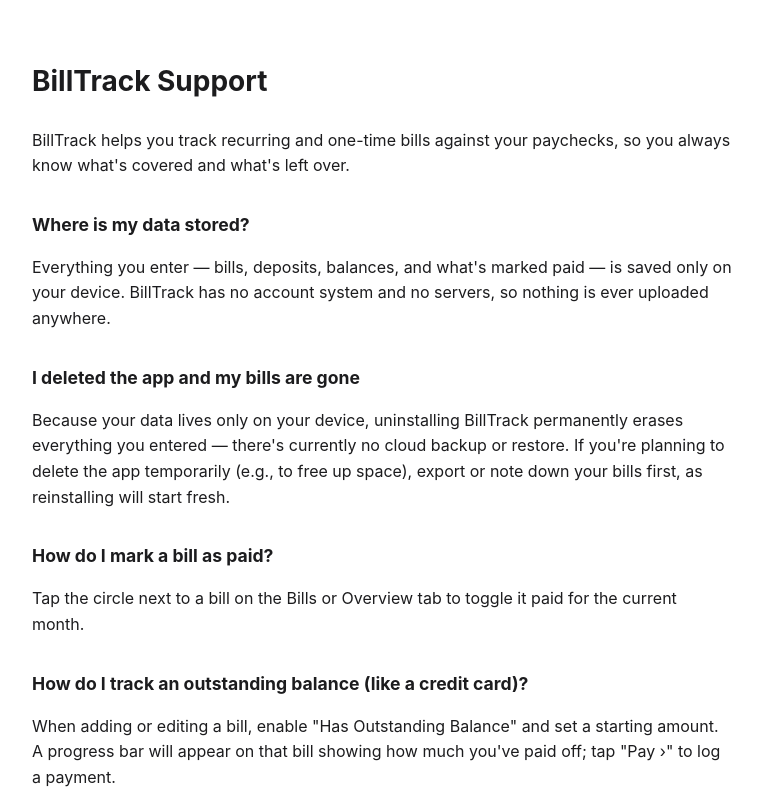
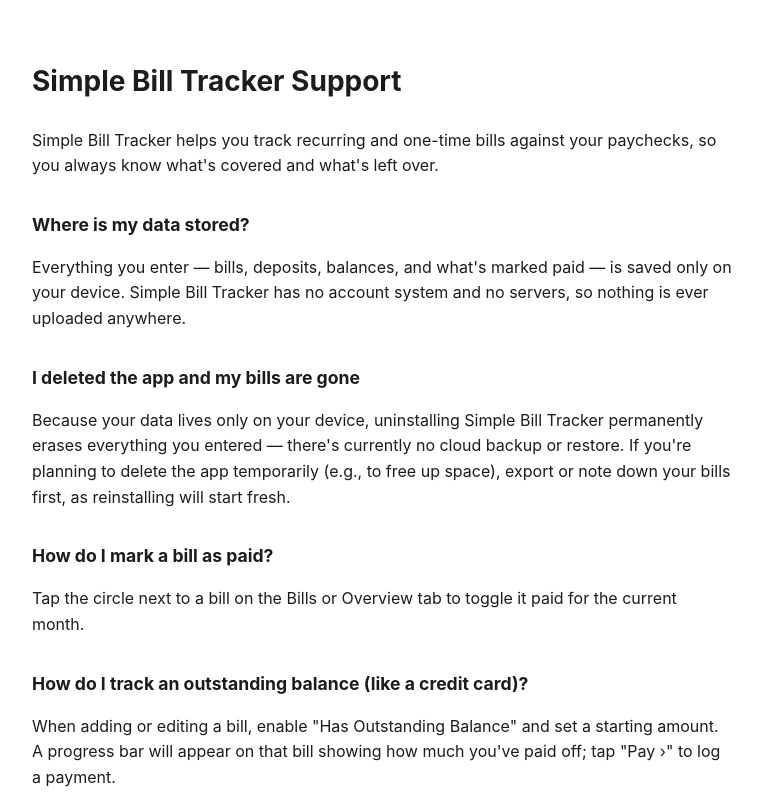
Before and after one commit to BelInc-81/bill-track-support, a plain HTML site: page index.html in a window 1280 px wide. Shown: the top 800 px of the page, without its empty margins (258-1020 px from the left). Drawn offline with Linux system fonts and the light colour scheme.

Commit message:
Update branding to Simple Bill Tracker

```diff
--- a/index.html
+++ b/index.html
@@ -3,7 +3,7 @@
 <head>
 <meta charset="UTF-8">
 <meta name="viewport" content="width=device-width, initial-scale=1.0">
-<title>BillTrack Support</title>
+<title>Simple Bill Tracker Support</title>
 <style>
   body {
     font-family: -apple-system, BlinkMacSystemFont, "Segoe UI", Roboto, sans-serif;
@@ -44,15 +44,15 @@
 </head>
 <body>
 
-<h1>BillTrack Support</h1>
+<h1>Simple Bill Tracker Support</h1>
 
-<p>BillTrack helps you track recurring and one-time bills against your paychecks, so you always know what's covered and what's left over.</p>
+<p>Simple Bill Tracker helps you track recurring and one-time bills against your paychecks, so you always know what's covered and what's left over.</p>
 
 <h2>Where is my data stored?</h2>
-<p>Everything you enter — bills, deposits, balances, and what's marked paid — is saved only on your device. BillTrack has no account system and no servers, so nothing is ever uploaded anywhere.</p>
+<p>Everything you enter — bills, deposits, balances, and what's marked paid — is saved only on your device. Simple Bill Tracker has no account system and no servers, so nothing is ever uploaded anywhere.</p>
 
 <h2>I deleted the app and my bills are gone</h2>
-<p>Because your data lives only on your device, uninstalling BillTrack permanently erases everything you entered — there's currently no cloud backup or restore. If you're planning to delete the app temporarily (e.g., to free up space), export or note down your bills first, as reinstalling will start fresh.</p>
+<p>Because your data lives only on your device, uninstalling Simple Bill Tracker permanently erases everything you entered — there's currently no cloud backup or restore. If you're planning to delete the app temporarily (e.g., to free up space), export or note down your bills first, as reinstalling will start fresh.</p>
 
 <h2>How do I mark a bill as paid?</h2>
 <p>Tap the circle next to a bill on the Bills or Overview tab to toggle it paid for the current month.</p>
```
